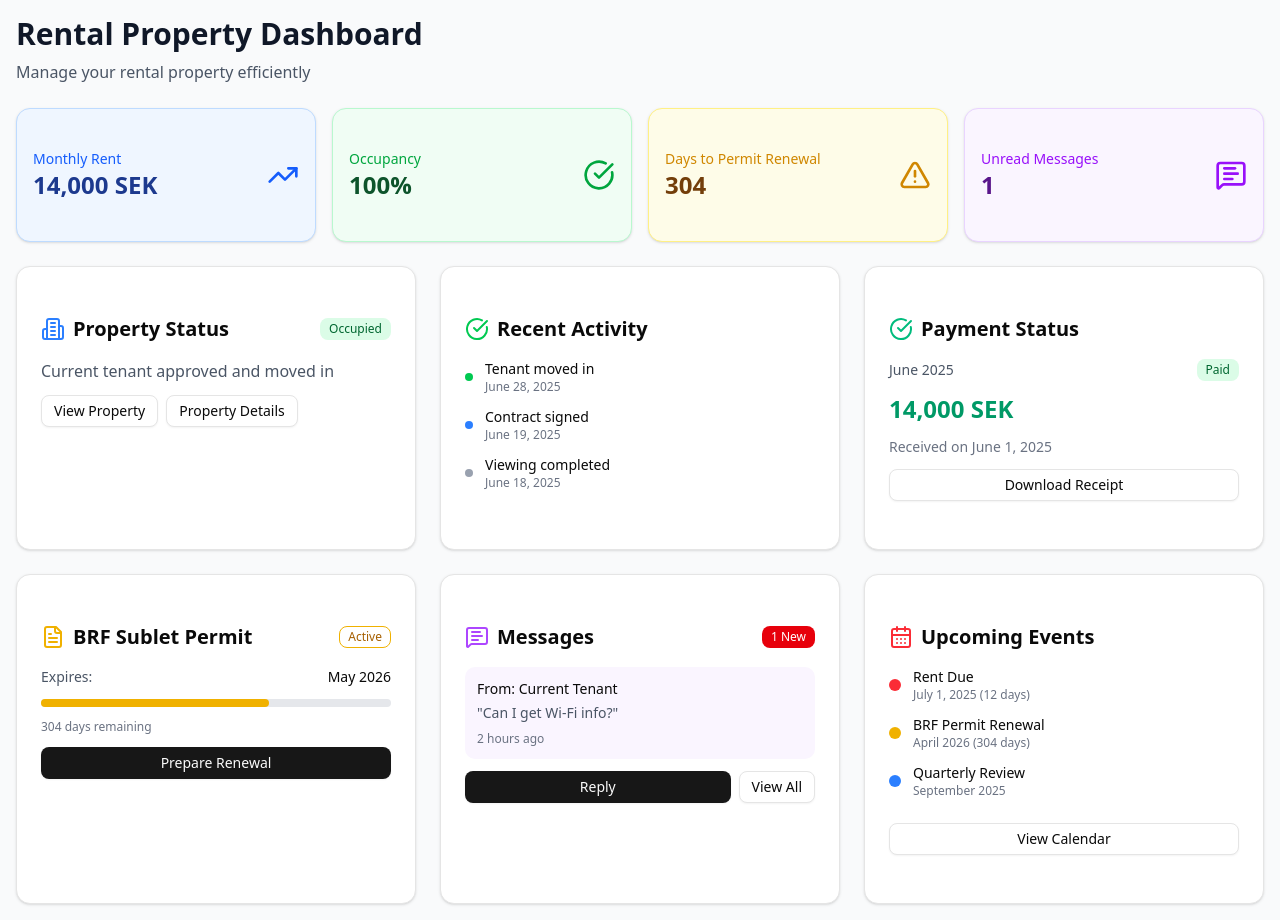
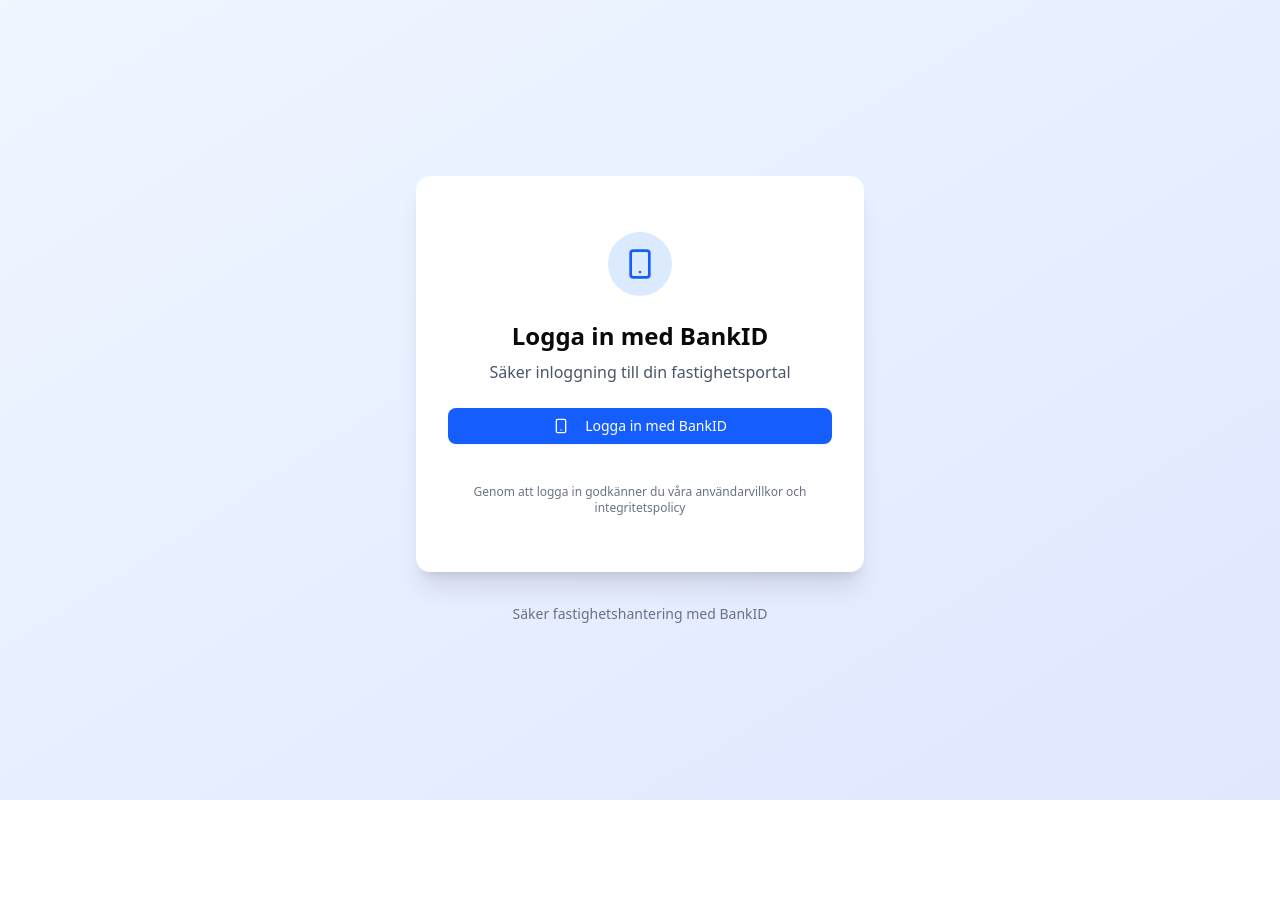
Before and after one commit to attila122/rental-dashboard, a Next.js app: page / in a window 1280 px wide. After the commit the page ends 800 px from the top, so only its background shows below. Built offline with nearby package versions, Linux system fonts and the light colour scheme.

Commit message:
Fix page to show BankID login

```diff
--- a/src/app/page.tsx
+++ b/src/app/page.tsx
@@ -1,5 +1,5 @@
-import RentalDashboard from '../components/RentalDashboard';
+import AppWithAuth from '../components/AppWithAuth';
 
 export default function Home() {
-  return <RentalDashboard />;
+  return <AppWithAuth />;
 }
```
